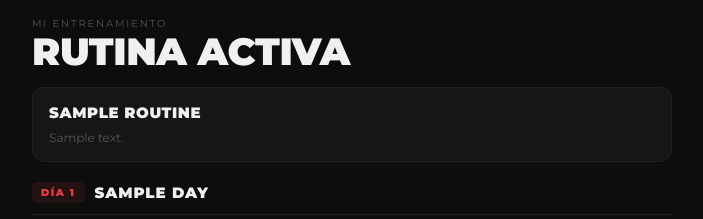
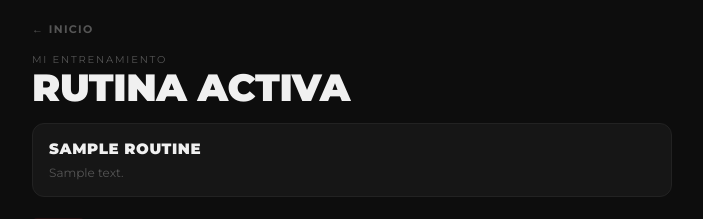
Before and after one commit to nahuelz123/gesti-n-de-rutinas-, a Laravel app: template resources/views/client/routines/active.blade.php in a window 1280 px wide. Shown: the part 49-268 px from the top of the page, without its empty margins (288-991 px from the left). Run offline with Laravel 12, Linux system fonts and the light colour scheme; the template is opened without the code that fills it: most values are stand-ins (such as "Sample title", 1, 10 or a date in 2020); data that the repository does not hold is empty; style sheets or scripts are compiled from the project's sources; some libraries are stand-ins or nearby versions.

Commit message:
Update active.blade.php

```diff
--- a/resources/views/client/routines/active.blade.php
+++ b/resources/views/client/routines/active.blade.php
@@ -14,7 +14,7 @@
 </div>
 
 <div class="rw">
-
+    <a class="back-link" href="{{ route('client.dashboard') }}">← Inicio</a>
     @if (session('success'))
         <div class="alert-ok">{{ session('success') }}</div>
     @endif
```
